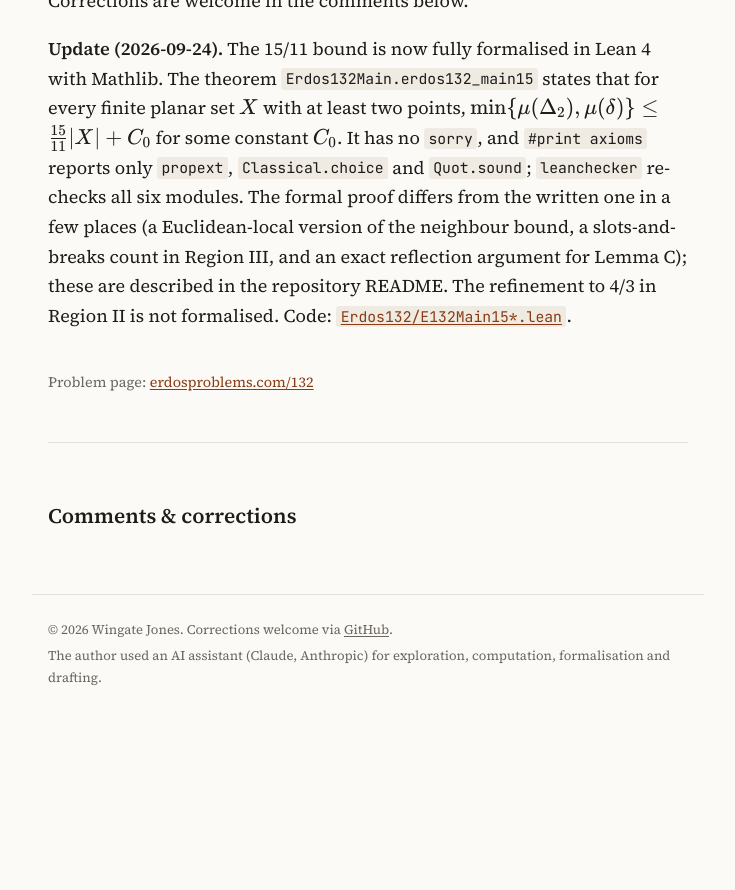
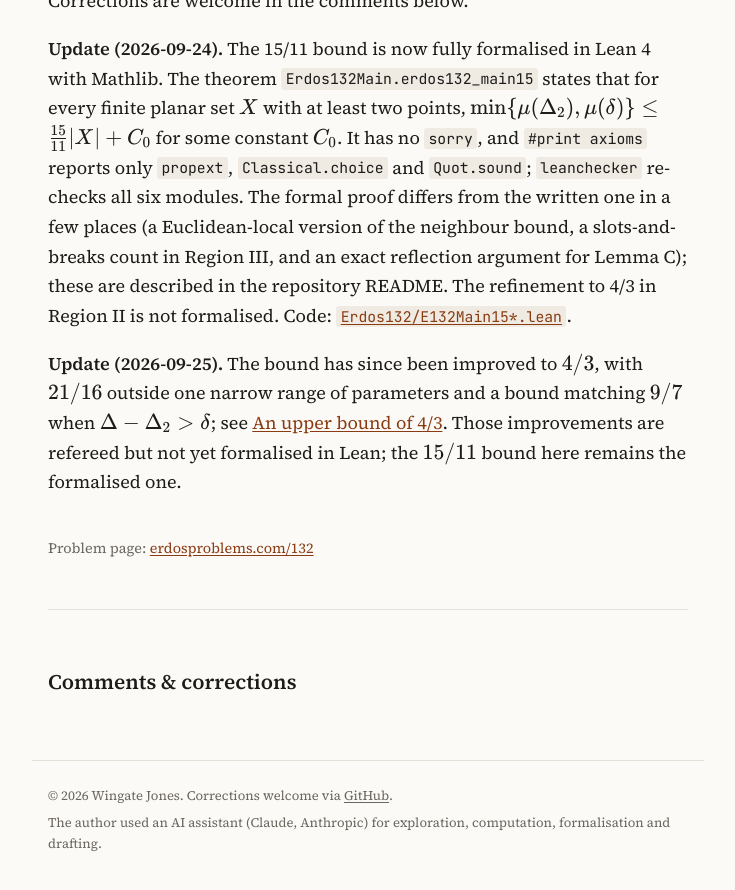
Before and after one commit to g8r-b8/erdos-lab, a Jekyll site: the page built from _posts/2026-09-24-an-upper-bound-of-15-11-for-second-largest-and-minimum-distances.md, in a window 1280 px wide and 900 px high, scrolled down 3647 px. Shown: the top 890 px of the window, without its empty margins (272-1007 px from the left). Built offline with Jekyll 4.4.1, drawn with Linux system fonts in a browser that asks for light colours; comment, search, counter and statistics services are not loaded; before the commit the page ends 4380 px from its top, so only the background shows below that.

Commit message:
Update note on the 15/11 post: improved to 4/3

```diff
--- a/_posts/2026-09-24-an-upper-bound-of-15-11-for-second-largest-and-minimum-distances.md
+++ b/_posts/2026-09-24-an-upper-bound-of-15-11-for-second-largest-and-minimum-distances.md
@@ -114,3 +114,5 @@ and there \\(\mu(\Delta_2) \le n + 1\\).
 Corrections are welcome in the comments below.
 
 **Update (2026-09-24).** The 15/11 bound is now fully formalised in Lean 4 with Mathlib. The theorem `Erdos132Main.erdos132_main15` states that for every finite planar set $$X$$ with at least two points, $$\min\{\mu(\Delta_2),\mu(\delta)\} \le \tfrac{15}{11}\lvert X\rvert + C_0$$ for some constant $$C_0$$. It has no `sorry`, and `#print axioms` reports only `propext`, `Classical.choice` and `Quot.sound`; `leanchecker` re-checks all six modules. The formal proof differs from the written one in a few places (a Euclidean-local version of the neighbour bound, a slots-and-breaks count in Region III, and an exact reflection argument for Lemma C); these are described in the repository README. The refinement to 4/3 in Region II is not formalised. Code: [`Erdos132/E132Main15*.lean`](https://github.com/g8r-b8/erdos132-lean/tree/main/Erdos132).
+
+**Update (2026-09-25).** The bound has since been improved to $$4/3$$, with $$21/16$$ outside one narrow range of parameters and a bound matching $$9/7$$ when $$\Delta-\Delta_2 > \delta$$; see [An upper bound of 4/3]({{ site.baseurl }}{% post_url 2026-09-25-an-upper-bound-of-4-3-for-second-largest-and-minimum-distances %}). Those improvements are refereed but not yet formalised in Lean; the $$15/11$$ bound here remains the formalised one.
```
